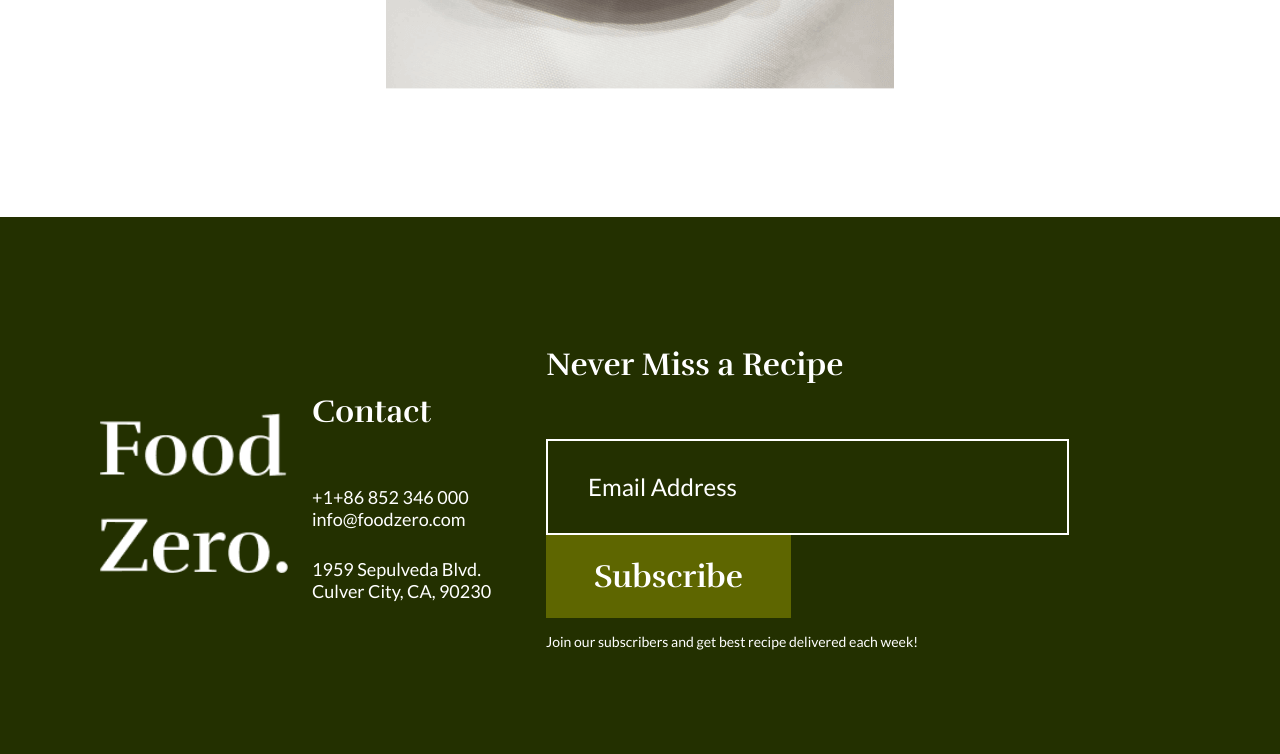
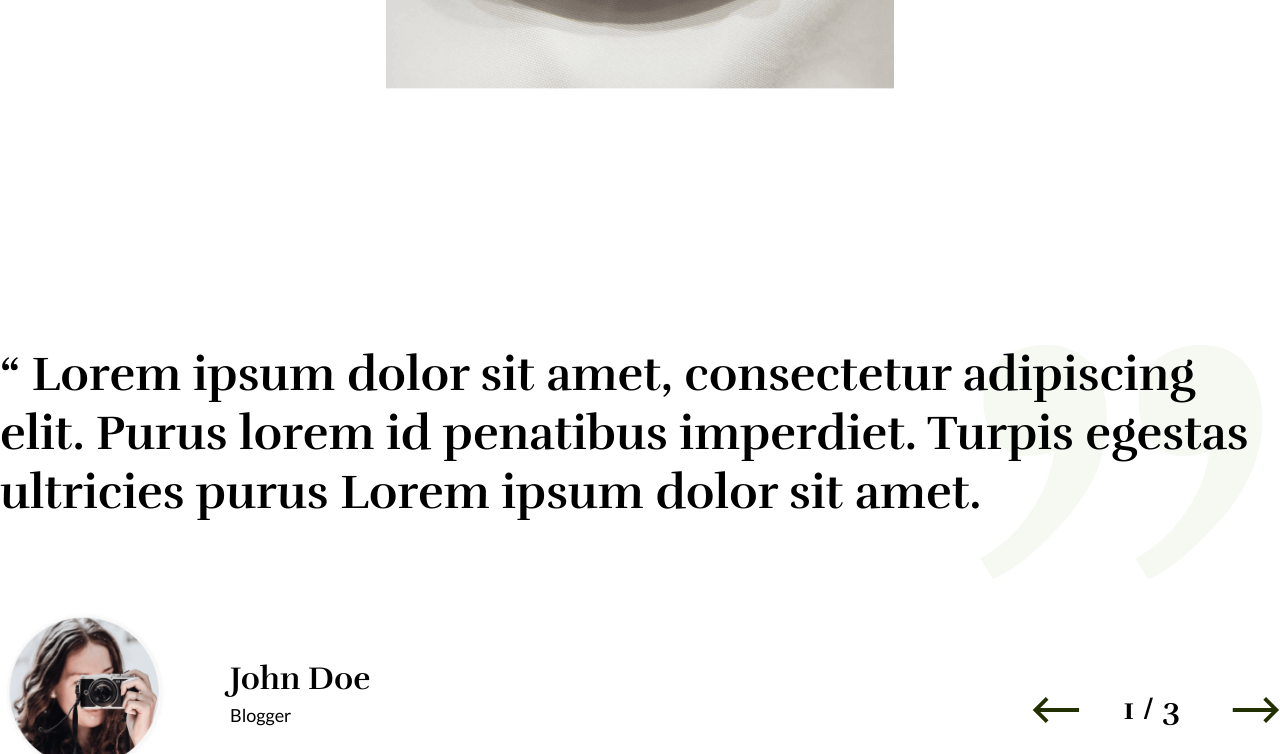
Before and after one commit to sandraNimeshajm/Food-Zero, a website built with webpack: page index.html in a window 1280 px wide. Shown: the part 11246-12000 px from the top of the page. Built offline with nearby package versions, Linux system fonts and the light colour scheme; files whose address does not match are found by name.

Commit message:
section testimonials added

```diff
--- a/index.html
+++ b/index.html
@@ -662,6 +662,144 @@
         </div>
       </div>
     </section>
+
+    <section class="testimonials">
+      <div class="testimonials__wrapper swiper-container">
+        <div
+          class="swiper-wraper testimonials__slider | js-testimonials-slider"
+        >
+          <div class="swiper-wrapper testimonials__slider-items">
+            <div
+              class="swiper-slide testimonials__slider-item | js-testimonials-slide"
+            >
+              <div class="swiper-slide testimonials__slider-item-top">
+                <h3 class="testimonials__slider-item-title">
+                  “ Lorem ipsum dolor sit amet, consectetur adipiscing elit.
+                  Purus lorem id penatibus imperdiet. Turpis egestas ultricies
+                  purus Lorem ipsum dolor sit amet.
+                </h3>
+              </div>
+              <div class="testimonials__slider-item-bottom">
+                <img
+                  src="./src/images/testimonials-1.png"
+                  alt="Testimonial image"
+                  class="testimonials__slider-item-bottom-img"
+                />
+                <div class="testimonials__slider-item-bottom-box">
+                  <span class="testimonials__slider-item-bottom-name"
+                    >John Doe</span
+                  >
+                  <span class="testimonials__slider-item-bottom-job">
+                    Blogger
+                  </span>
+                </div>
+              </div>
+            </div>
+            <div
+              class="swiper-slide testimonials__slider-item | js-testimonials-slide"
+            >
+              <div class="swiper-slide testimonials__slider-item-top">
+                <h3 class="testimonials__slider-item-title">
+                  “ Lorem ipsum dolor sit amet, consectetur adipiscing elit.
+                  Purus lorem id penatibus imperdiet. Turpis egestas ultricies
+                  purus Lorem ipsum dolor sit amet.
+                </h3>
+              </div>
+              <div class="testimonials__slider-item-bottom">
+                <img
+                  src="./src/images/testimonials-1.png"
+                  alt="Testimonial image"
+                  class="testimonials__slider-item-bottom-img"
+                />
+                <div class="testimonials__slider-item-bottom-box">
+                  <span class="testimonials__slider-item-bottom-name"
+                    >John Doe</span
+                  >
+                  <span class="testimonials__slider-item-bottom-job">
+                    Blogger
+                  </span>
+                </div>
+              </div>
+            </div>
+            <div
+              class="swiper-slide testimonials__slider-item | js-testimonials-slide"
+            >
+              <div class="swiper-slide testimonials__slider-item-top">
+                <h3 class="testimonials__slider-item-title">
+                  “ Lorem ipsum dolor sit amet, consectetur adipiscing elit.
+                  Purus lorem id penatibus imperdiet. Turpis egestas ultricies
+                  purus Lorem ipsum dolor sit amet.
+                </h3>
+              </div>
+              <div class="testimonials__slider-item-bottom">
+                <img
+                  src="./src/images/testimonials-1.png"
+                  alt="Testimonial image"
+                  class="testimonials__slider-item-bottom-img"
+                />
+                <div class="testimonials__slider-item-bottom-box">
+                  <span class="testimonials__slider-item-bottom-name"
+                    >John Doe</span
+                  >
+                  <span class="testimonials__slider-item-bottom-job">
+                    Blogger
+                  </span>
+                </div>
+              </div>
+            </div>
+          </div>
+          <div class="swiper-pagination testimonials__slider-pagination"></div>
+          <div class="testimonials__slider-button-box">
+            <div
+              class="testimonials__slider-button-prev | js-testimonials-prev"
+            >
+              <svg
+                width="48"
+                height="28"
+                viewBox="0 0 48 28"
+                fill="none"
+                xmlns="http://www.w3.org/2000/svg"
+              >
+                <path
+                  d="M13.7642 0.982422L16.4922 3.77048L8.19386 12.063H47.0659V15.938H8.19386L16.4902 24.2324L13.7642 27.0185L0.749981 14.0005L13.7642 0.982422Z"
+                  fill="#233000"
+                />
+              </svg>
+            </div>
+            <div class="testimonials__slider-pagination-number">
+              <span
+                class="testimonials__slider-pagination-number-current | js-testimonials-current"
+                >0</span
+              >
+              <span
+                class="testimonials__slider-pagination-number-divider | js-testimonials-divider"
+                >/</span
+              >
+              <span
+                class="testimonials__slider-pagination-number-max | js-testimonials-max"
+                >0</span
+              >
+            </div>
+            <div
+              class="testimonials__slider-button-next | js-testimonials-next"
+            >
+              <svg
+                width="48"
+                height="28"
+                viewBox="0 0 48 28"
+                fill="none"
+                xmlns="http://www.w3.org/2000/svg"
+              >
+                <path
+                  d="M34.0517 0.982422L31.3237 3.77048L39.6221 12.063H0.75V15.938H39.6221L31.3257 24.2324L34.0517 27.0185L47.0659 14.0005L34.0517 0.982422Z"
+                  fill="#233000"
+                />
+              </svg>
+            </div>
+          </div>
+        </div>
+      </div>
+    </section>
   </main>
 
   <footer class="footer">
--- a/package.json
+++ b/package.json
@@ -46,6 +46,7 @@
   },
   "dependencies": {
     "gsap": "^3.7.1",
+    "swiper": "^6.8.4",
     "three": "^0.131.1"
   }
 }
--- /dev/null
+++ b/src/scss/components/testimonials.scss
@@ -0,0 +1,88 @@
+.testimonials {
+  background-color: $white;
+  padding: 128px 0;
+}
+
+.testimonials__wrapper {
+  max-width: 1645px;
+}
+
+.testimonials__slider-item-top {
+  max-width: 1262px;
+  width: 100%;
+  margin-bottom: 86px;
+  position: relative;
+
+  &::after {
+    content: "";
+    position: absolute;
+    top: 0;
+    right: 0;
+    width: 282px;
+    height: 234px;
+    background: url("/src/images/testimonials-quotation-marks.png");
+    z-index: -1;
+  }
+}
+
+.testimonials__slider-item-title {
+  @extend .rufina-48-bold;
+  color: $black;
+}
+
+.testimonials__slider-item-bottom {
+  display: flex;
+  align-items: center;
+  color: $black;
+}
+
+.testimonials__slider-item-bottom-img {
+  width: 170px;
+  height: 170px;
+  margin-right: 60px;
+}
+
+.testimonials__slider-item-bottom-name {
+  @extend .rufina-32-bold;
+  display: block;
+  margin-bottom: 6px;
+}
+
+.testimonials__slider-item-bottom-job {
+  @extend .lato-18-normal;
+  display: block;
+}
+
+.testimonials__slider-button-box {
+  display: flex;
+  align-items: center;
+  position: relative;
+  z-index: 1;
+}
+
+.testimonials__slider-button-prev,
+.testimonials__slider-button-next,
+.testimonials__slider-pagination-number {
+  position: absolute;
+  bottom: 50px;
+}
+
+.testimonials__slider-button-prev {
+  right: 200px;
+  cursor: pointer;
+}
+
+.testimonials__slider-button-next {
+  right: 0;
+  cursor: pointer;
+}
+
+.testimonials__slider-pagination {
+  display: none;
+}
+
+.testimonials__slider-pagination-number {
+  @extend .rufina-32-bold;
+  color: $black;
+  right: 100px;
+}
--- a/src/scss/style.scss
+++ b/src/scss/style.scss
@@ -7,6 +7,7 @@
 
 /* Components */
 
+@import "swiper/swiper-bundle";
 @import "./components/header";
 @import "./components/home-banner";
 @import "./components/diet";
@@ -16,6 +17,7 @@
 @import "./components/blog-post";
 @import "./components/form-reservation";
 @import "./components/meal-category";
+@import "./components/testimonials";
 @import "./components/footer";
 
 /* Helpers */
--- /dev/null
+++ b/src/ts/components/slider.ts
@@ -0,0 +1,18 @@
+import Swiper from "swiper/bundle";
+
+const slider = () => {
+  const swiper = new Swiper(".js-testimonials-slider", {
+    slidesPerView: 1,
+    spaceBetween: 30,
+
+    pagination: {
+      el: ".testimonials__slider-pagination",
+    },
+    navigation: {
+      nextEl: ".js-testimonials-next",
+      prevEl: ".js-testimonials-prev",
+    },
+  });
+};
+
+export default slider;
--- /dev/null
+++ b/src/ts/components/sliderPagination.ts
@@ -0,0 +1,39 @@
+//@ts-nocheck
+
+const sliderPagination = () => {
+  const slides = [...document.querySelectorAll(".js-testimonials-slide")];
+  let current = 1;
+  const max = slides.length;
+
+  const currentSlide = document.querySelector(".js-testimonials-current");
+  currentSlide.innerHTML = current;
+  console.log(current);
+
+  const maxSlide = document.querySelector(".js-testimonials-max");
+  maxSlide.innerHTML = max;
+
+  const btnPrev = document.querySelector(".js-testimonials-prev");
+  const btnNext = document.querySelector(".js-testimonials-next");
+
+  btnPrev.addEventListener("click", () => {
+    if (current === 1) {
+      return;
+    }
+    current--;
+    console.log(current);
+
+    currentSlide.innerHTML = current;
+  });
+
+  btnNext.addEventListener("click", () => {
+    if (current === max) {
+      return;
+    }
+    current++;
+    console.log(current);
+
+    currentSlide.innerHTML = current;
+  });
+};
+
+export default sliderPagination;
--- a/src/ts/main.ts
+++ b/src/ts/main.ts
@@ -1,9 +1,13 @@
 import stickyHeader from "./components/stickyHeader";
 import hamburgerMenu from "./components/hamburgerMenu";
 import dropDownMenu from "./components/dropDownMenu";
+import slider from "./components/slider";
+import sliderPagination from "./components/sliderPagination";
 import year from "./components/year";
 
 stickyHeader();
 hamburgerMenu();
 dropDownMenu();
+slider();
+sliderPagination();
 year();
```
Also changed, not shown: dist/d6814cfb11f7b8fa2906.png (added), dist/main.js, dist/style.css, 1 other file.
